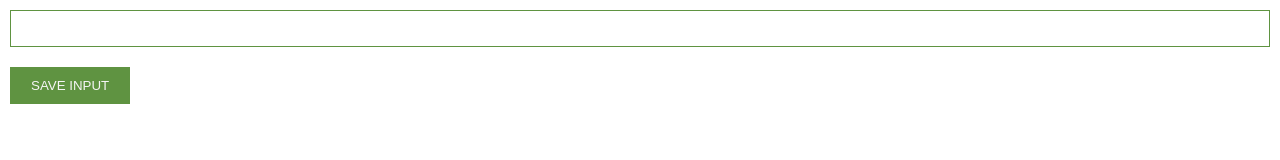
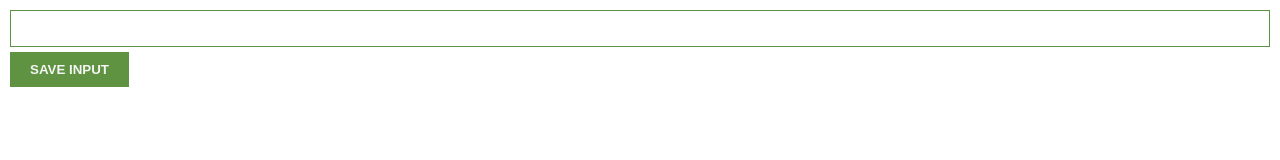
Before and after one commit to aritrabarik/JS-Projects, a plain HTML site: page Chrome-Extension/index.html in a window 1280 px wide. Drawn offline with Linux system fonts and the light colour scheme.

Commit message:
Style button and input tag

```diff
--- a/Chrome-Extension/index.css
+++ b/Chrome-Extension/index.css
@@ -6,7 +6,7 @@ body {
 
 input {
     width: 100%;
-    padding: 10px 10px 10px 10px;
+    padding: 10px;
     box-sizing: border-box;
     border: 1px solid #5f9341;
 }
@@ -14,7 +14,8 @@ input {
 button {
     background: #5f9341;
     color: whitesmoke;
-    margin-top: 20px;
-    padding: 10px 20px 10px 20px;
-    border: 1px solid #5f9341;
+    margin-top: 5px;
+    padding: 10px 20px;
+    border: none;
+    font-weight: bold;
 }
```
